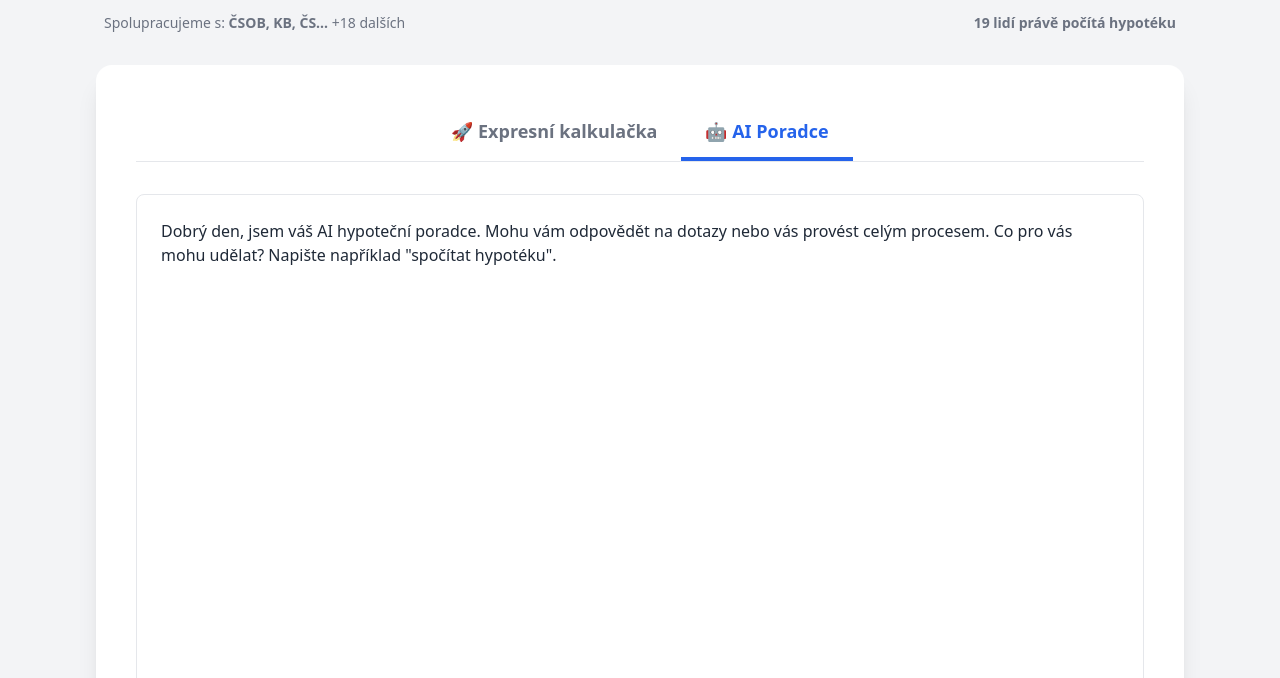
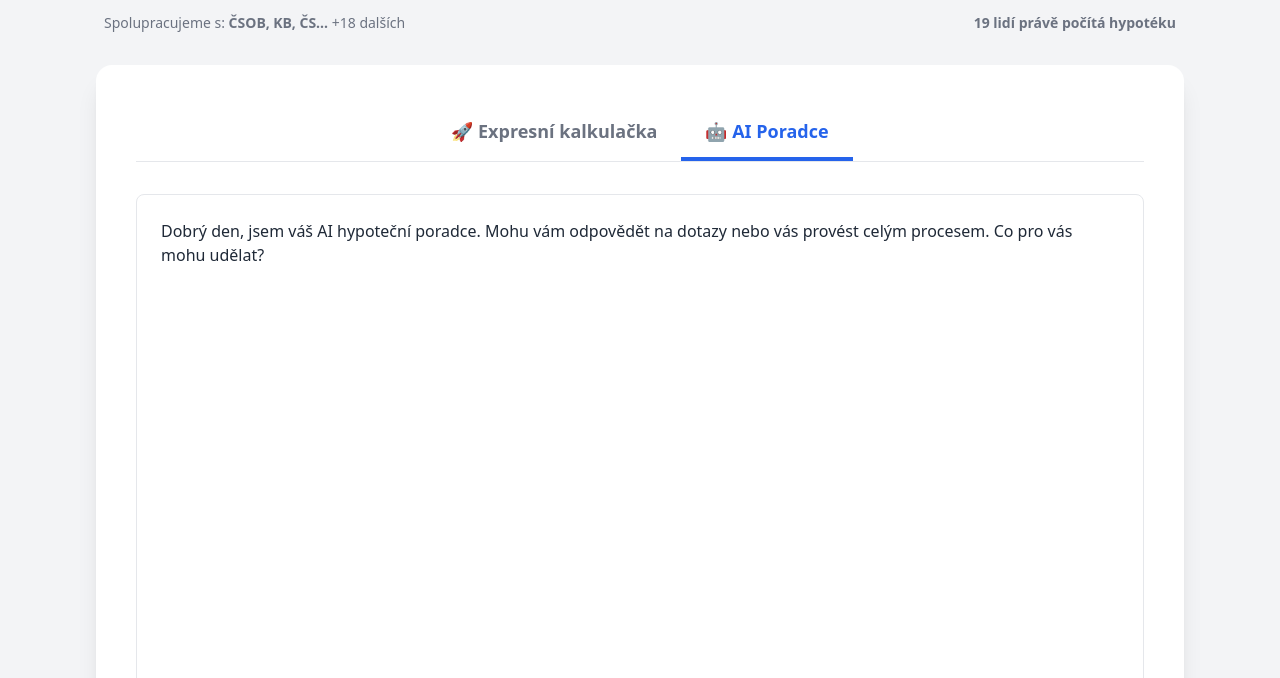
Before and after one commit to cajator/hypotekyai, a plain HTML site: page index.html in a window 1280 px wide. Both pictures are taken after a click on the button "🤖 AI Poradce". Shown: the part 119-797 px from the top of the page. Drawn offline with nearby package versions, Linux system fonts and the light colour scheme.

Commit message:
Aktualizace a finální úpravy

```diff
--- a/index.html
+++ b/index.html
@@ -269,7 +269,7 @@
                     <div id="chat-window" class="flex-1 p-6 overflow-y-auto flex flex-col gap-4">
                         <!-- Chat messages will appear here -->
                         <div class="chat-bubble chat-bubble-ai">
-                            Dobrý den, jsem váš AI hypoteční poradce. Mohu vám odpovědět na dotazy nebo vás provést celým procesem. Co pro vás mohu udělat? Napište například "spočítat hypotéku".
+                            Dobrý den, jsem váš AI hypoteční poradce. Mohu vám odpovědět na dotazy nebo vás provést celým procesem. Co pro vás mohu udělat?
                         </div>
                     </div>
                      <div id="chat-suggestions-container" class="border-t">
```
